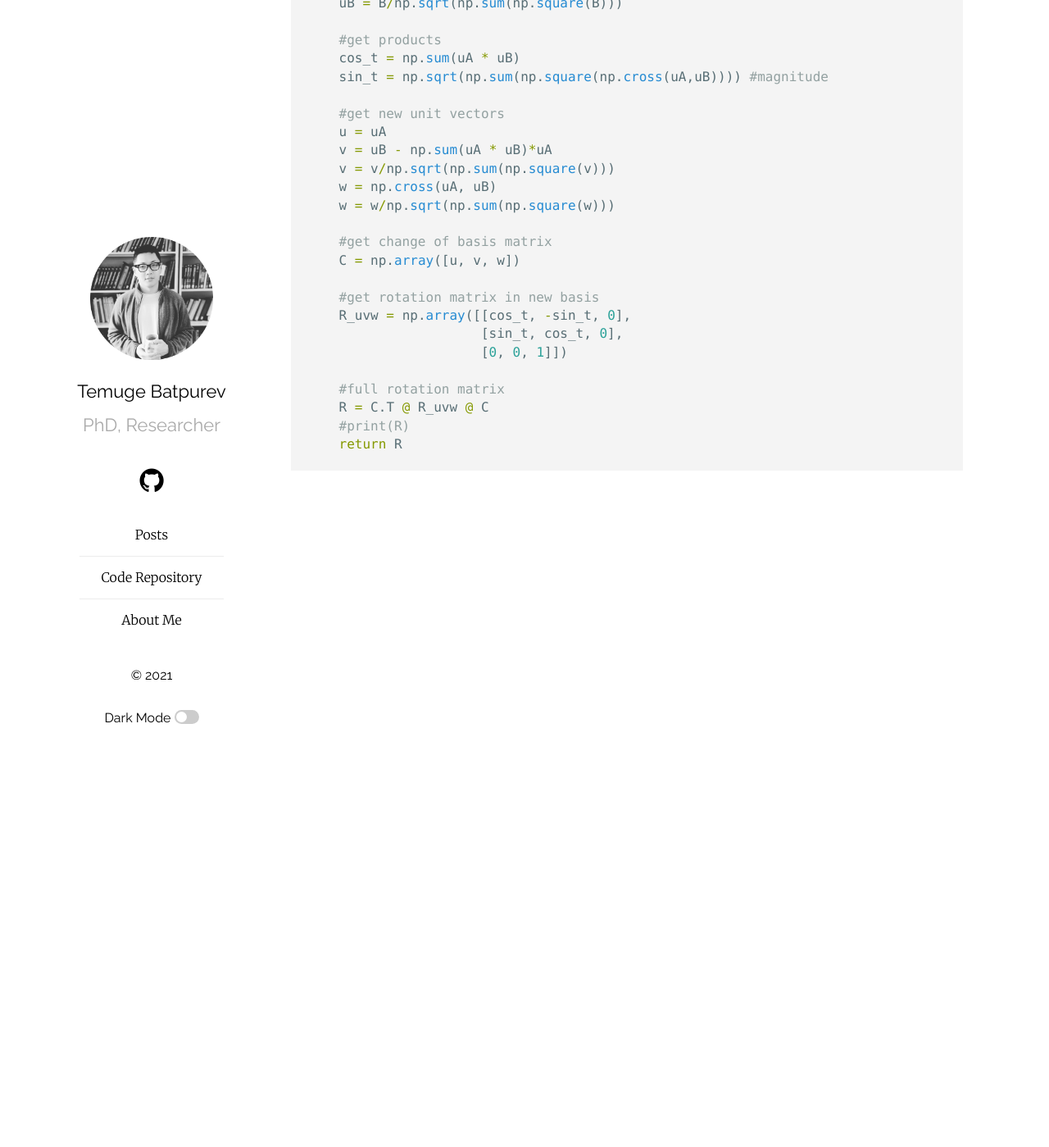
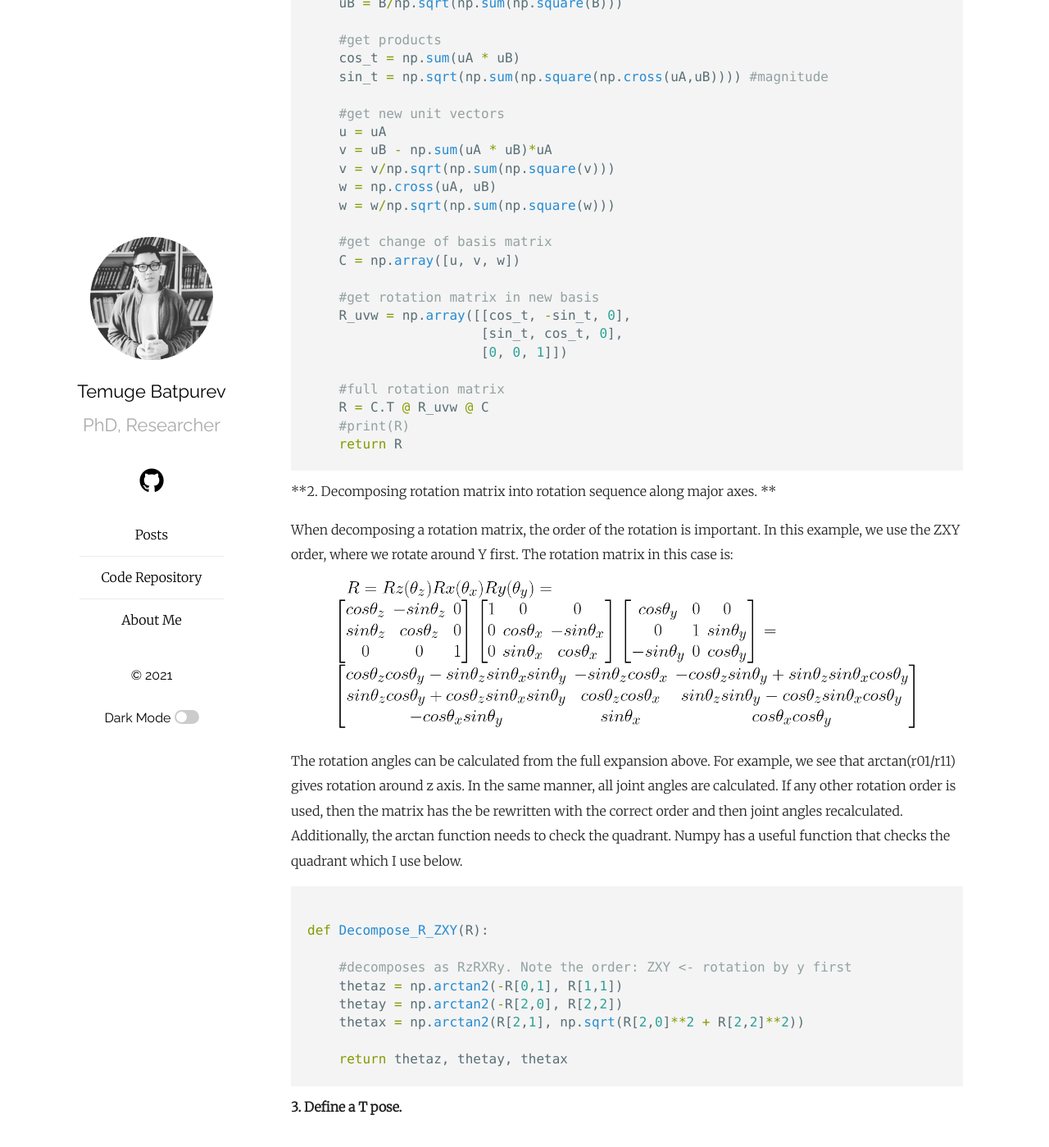
Before and after one commit to TemugeB/temugeb.github.io, a Jekyll site: the page built from _posts/2021-09-16-joint_rotations.md, in a window 1280 px wide and 1400 px high, scrolled down 1286 px. Shown: the whole window at 82% size. Built offline with Jekyll 4.4.1, drawn with Linux system fonts in a browser that asks for light colours; some of the changed text lies outside the part shown.

Commit message:
Update 2021-09-16-joint_rotations.md

````diff
--- a/_posts/2021-09-16-joint_rotations.md
+++ b/_posts/2021-09-16-joint_rotations.md
@@ -24,8 +24,8 @@ Figure 1. Rotation along normal direction.
 </p>
 
 
-Given vector **A** and **B**, we can define a new basis by making **A** a unit vector and taking the rejection of **B** onto **A** as the second axis. The third axis is simply defined as **A**x**B** normalized. This will allow us to write down the change of basis rotation matrix. Once the coordinates are aligned, we can simply rotate along the **A**x**B** direction, which is given by Rz rotation matrix. Note however that we don't need to know the rotation angle, since cos(theta)
-and sin(theta) are simply dot and cross products of the normalized **A** and **B** vectors. The code below calculates the rotation matrix necessary to rotate some vector **A** into **B**. Notice however that they don't have to be the same length, as we normalize the vectors.
+We can define a new basis by making **A** a unit vector and taking the rejection of **B** onto **A** as the second axis. The third axis is simply defined as **A**x**B** normalized. This will allow us to write down the change of basis rotation matrix. Once the coordinates are aligned, we can simply rotate along the **A**x**B** direction, which is given by Rz rotation matrix. Note however that we don't need to know the rotation angle, since cos(theta)
+and sin(theta) are simply dot and cross products of the normalized **A** and **B** vectors. The code below calculates the rotation matrix necessary to rotate some vector **A** into **B**. Notice however that they don't have to be the same length, since we normalize the vectors.
 ```python
 
 #calculate rotation matrix to take A vector to B vector
@@ -59,3 +59,26 @@ def Get_R(A,B):
     #print(R)
     return R
 ```
+
+**2. Decomposing rotation matrix into rotation sequence along major axes. **
+
+When decomposing a rotation matrix, the order of the rotation is important. In this example, we use the ZXY order, where we rotate around Y first. The rotation matrix in this case is:
+<p align="center">
+  <img src="https://github.com/TemugeB/temugeb.github.io/blob/main/_posts/images/Rmat.gif?raw=true" height = 180>
+</p>
+
+The rotation angles can be calculated from the full expansion above. For example, we see that arctan(r01/r11) gives rotation around z axis. In the same manner, all joint angles are calculated. If any other rotation order is used, then the matrix has the be rewritten with the correct order and then joint angles recalculated. Additionally, the arctan function needs to check the quadrant. Numpy has a useful function that checks the quadrant which I use below.
+
+```python
+
+def Decompose_R_ZXY(R):
+
+    #decomposes as RzRXRy. Note the order: ZXY <- rotation by y first
+    thetaz = np.arctan2(-R[0,1], R[1,1])
+    thetay = np.arctan2(-R[2,0], R[2,2])
+    thetax = np.arctan2(R[2,1], np.sqrt(R[2,0]**2 + R[2,2]**2))
+
+    return thetaz, thetay, thetax
+```
+
+**3. Define a T pose.**
````
